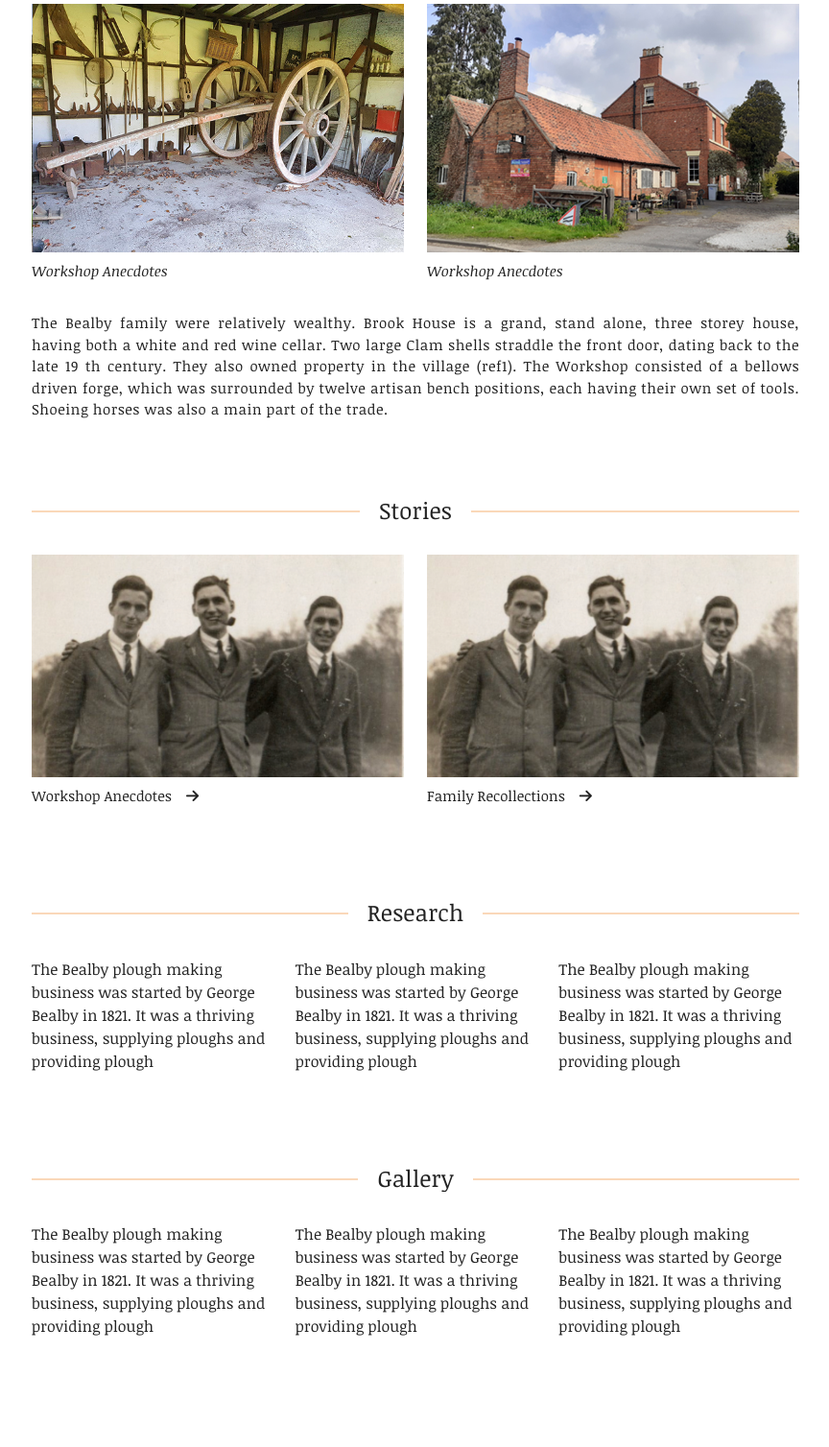
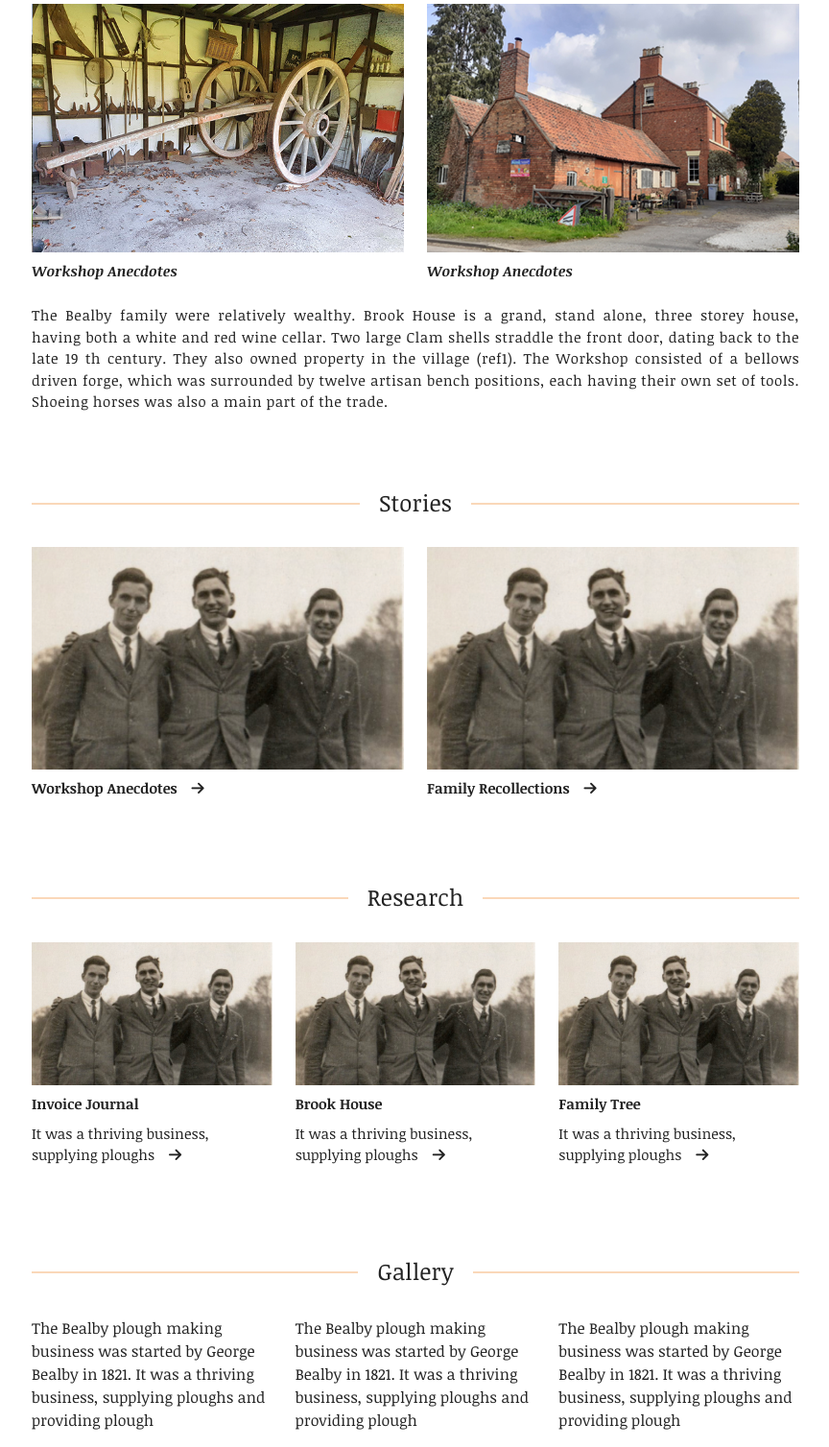
Before and after one commit to Bealby/bealby_ploughs, a Django app: page / in a window 1280 px wide. Shown: the part 820-2328 px from the top of the page at 96% size, without its empty margins (207-1071 px from the left). Before the commit the page ends 2212 px from the top, so only its background shows below. Run offline with Django 3.2, Linux system fonts and the light colour scheme; some libraries are stand-ins or nearby versions.

Commit message:
Styling section titles

```diff
--- a/home/templates/home/index.html
+++ b/home/templates/home/index.html
@@ -126,24 +126,27 @@
             <h4 class="decorated"><span>Research</span></h4>
         </div>
     </div>
-    <div class="row">
-        <div class="col-4 section-font">
-            <p>The Bealby plough making business was started by George Bealby in
-                1821.
-                It was a thriving business, supplying ploughs and providing plough
-               </p>
+    <div class="row mb-5">
+        <div class="col-lg-4 text-center">
+            <a href=""><div class="zoom">
+            <img src="{% static 'images/stories/bealby_sibling.jpg' %}" class="img-fluid story-image" alt="" width="600" height="400">
+            </div></a>
+        <a href="" class="text-links"><p class="section-title mt-2">Invoice Journal</p>
+        <p class="section-title-sub">It was a thriving business, supplying ploughs&emsp;<i class="fa-solid fa-arrow-right"></i></p></a>
         </div>
-        <div class="col-4 section-font">
-            <p>The Bealby plough making business was started by George Bealby in
-                1821.
-                It was a thriving business, supplying ploughs and providing plough
-               </p>
+        <div class="col-lg-4 text-center">
+            <a href=""><div class="zoom">
+            <img src="{% static 'images/stories/bealby_sibling.jpg' %}" class="img-fluid story-image" alt="" width="600" height="400">
+             </div></a>
+            <a href="" class="text-links"><p class="section-title mt-2">Brook House</p>
+            <p class="section-title-sub">It was a thriving business, supplying ploughs&emsp;<i class="fa-solid fa-arrow-right"></i></p></a>
         </div>
-        <div class="col-4 section-font">
-            <p>The Bealby plough making business was started by George Bealby in
-                1821.
-                It was a thriving business, supplying ploughs and providing plough
-               </p>
+        <div class="col-lg-4 text-center">
+            <a href=""><div class="zoom">
+            <img src="{% static 'images/stories/bealby_sibling.jpg' %}" class="img-fluid story-image" alt="" width="600" height="400">
+             </div></a>
+            <a href="" class="text-links"><p class="section-title mt-2">Family Tree</p>
+            <p class="section-title-sub">It was a thriving business, supplying ploughs&emsp;<i class="fa-solid fa-arrow-right"></i></p></a>
         </div>
     </div>
 </div>
--- a/static/css/base.css
+++ b/static/css/base.css
@@ -63,6 +63,13 @@ body {
 }
 
 .section-title {
+  font-size: 15px;
+  text-align: left !important;
+  font-weight: bold;
+  margin-bottom:8px;
+}
+
+.section-title-sub {
   font-size: 15px;
   font-weight: 400;
   text-align: left !important;
```
